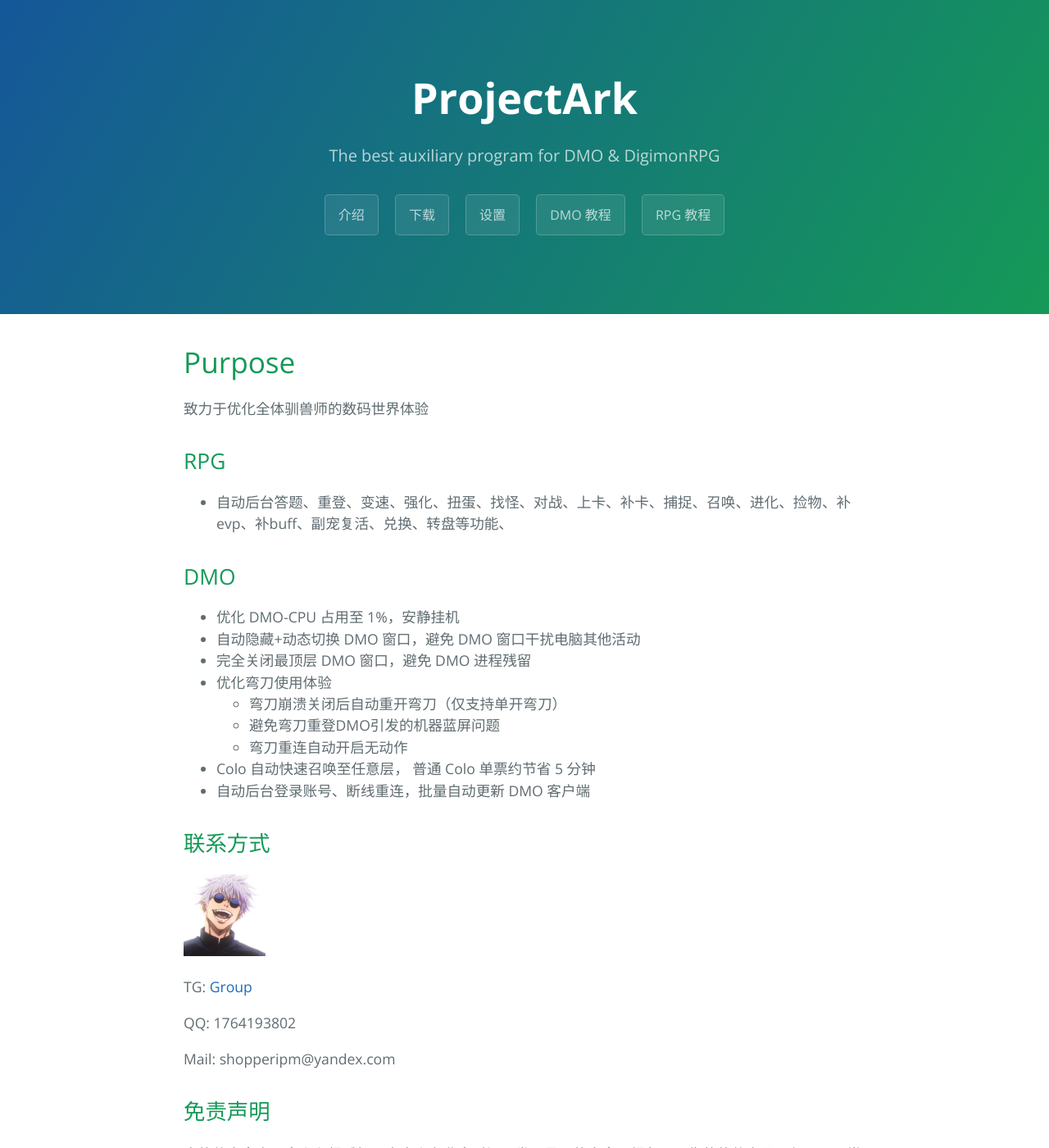
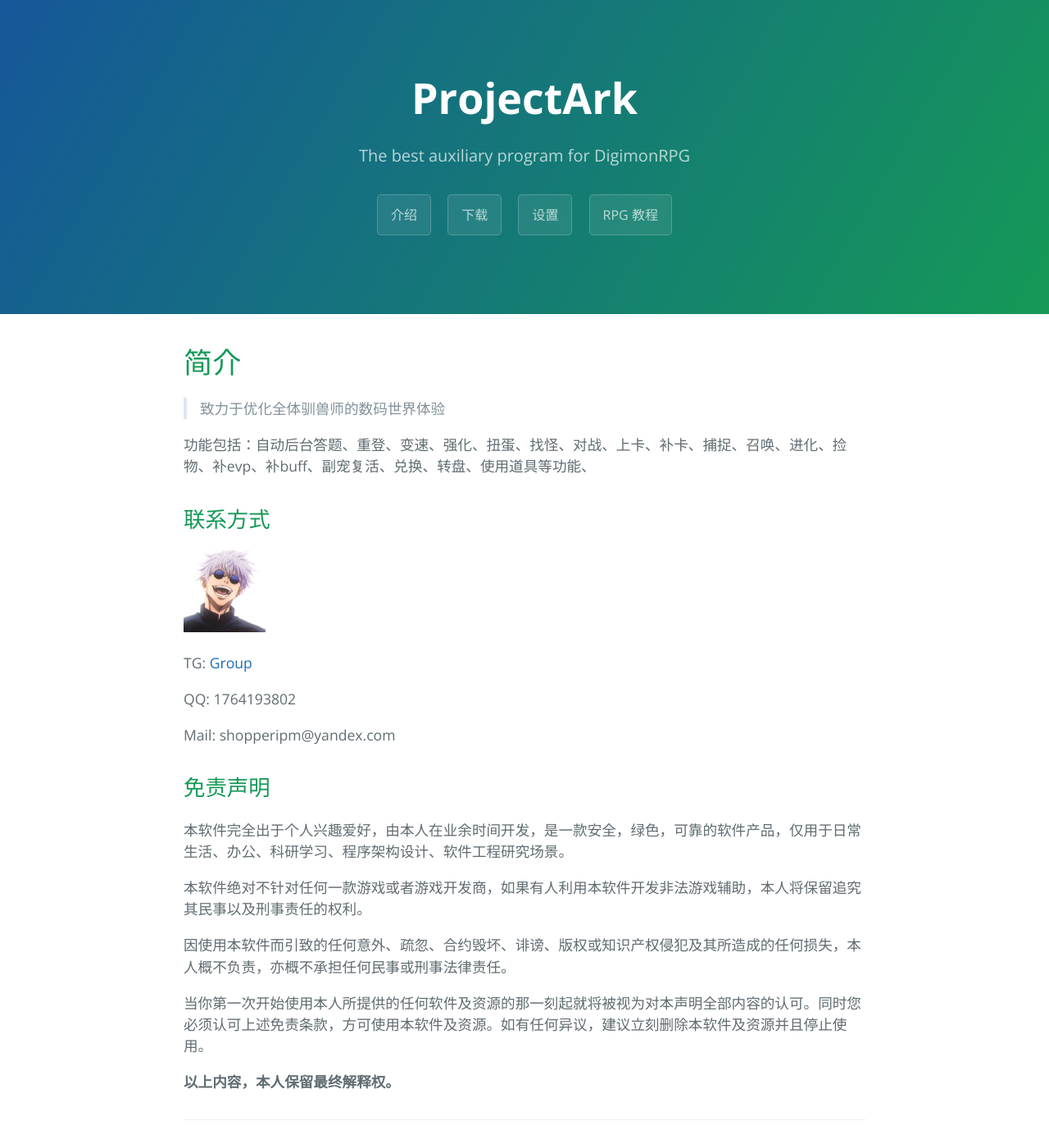
Before and after one commit to ProjectArkClub/ProjectArkClub.github.io, a Jekyll site: the page built from index.md, in a window 1280 px wide and 1400 px high. Shown: the whole window at 82% size. Built offline with Jekyll 4.4.1, drawn with Linux system fonts in a browser that asks for light colours; some of the changed text lies outside the part shown.

Commit message:
new version

```diff
--- a/_layouts/default.html
+++ b/_layouts/default.html
@@ -23,7 +23,6 @@
         <a href="/" class="btn">介绍</a>
         <a href="/release" class="btn">下载</a>
         <a href="/setup" class="btn">设置</a>
-        <a href="/dmo" class="btn">DMO 教程</a>
         <a href="/rpg" class="btn">RPG 教程</a>
       {% endif %}
       {% if site.github.is_project_page %}
--- a/index.md
+++ b/index.md
@@ -1,15 +1,15 @@
 ---
 layout: default
 title: ProjectArk
-description: The best auxiliary program for DMO & DigimonRPG
+description: The best auxiliary program for DigimonRPG
 projectArk: True
 ---
-# Purpose
-致力于优化全体驯兽师的数码世界体验
-## RPG
-- 自动后台答题、重登、变速、强化、扭蛋、找怪、对战、上卡、补卡、捕捉、召唤、进化、捡物、补evp、补buff、副宠复活、兑换、转盘等功能、
+# 简介
+> 致力于优化全体驯兽师的数码世界体验
 
-## DMO
+功能包括：自动后台答题、重登、变速、强化、扭蛋、找怪、对战、上卡、补卡、捕捉、召唤、进化、捡物、补evp、补buff、副宠复活、兑换、转盘、使用道具等功能、
+
+<!-- ## DMO
 - 优化 DMO-CPU 占用至 1%，安静挂机
 - 自动隐藏+动态切换 DMO 窗口，避免 DMO 窗口干扰电脑其他活动
 - 完全关闭最顶层 DMO 窗口，避免 DMO 进程残留
@@ -17,9 +17,9 @@
     - 弯刀崩溃关闭后自动重开弯刀（仅支持单开弯刀）
     - 避免弯刀重登DMO引发的机器蓝屏问题
     - 弯刀重连自动开启无动作
-- Colo 自动快速召唤至任意层， 普通 Colo 单票约节省 5 分钟
+- Colo 自动快速召唤至任意层， 普通 Colo 单票约节省 5 分钟 -->
 <!--     - 指定层停止并转入 DATS 参与战斗 -->
-- 自动后台登录账号、断线重连，批量自动更新 DMO 客户端
+<!-- - 自动后台登录账号、断线重连，批量自动更新 DMO 客户端 -->
 
 <!--
 - 自动截胡 Decode-II 扭蛋机，**仅限北美服**
@@ -38,7 +38,7 @@
 <p>Mail: shopperipm@yandex.com</p>
 
 ## 免责声明
-本软件完全出于个人兴趣爱好，由本人在业余时间开发，是一款安全，绿色，可靠的软件产品，仅用于日常生活、办公、科研学习场景。
+本软件完全出于个人兴趣爱好，由本人在业余时间开发，是一款安全，绿色，可靠的软件产品，仅用于日常生活、办公、科研学习、程序架构设计、软件工程研究场景。
 
 本软件绝对不针对任何一款游戏或者游戏开发商，如果有人利用本软件开发非法游戏辅助，本人将保留追究其民事以及刑事责任的权利。
 
@@ -46,4 +46,4 @@
 
 当你第一次开始使用本人所提供的任何软件及资源的那一刻起就将被视为对本声明全部内容的认可。同时您必须认可上述免责条款，方可使用本软件及资源。如有任何异议，建议立刻删除本软件及资源并且停止使用。
 
-以上内容，本人保留最终解释权。
+**以上内容，本人保留最终解释权。**
--- a/release.md
+++ b/release.md
@@ -35,7 +35,7 @@
 
 
 
-新用户请联系[作者](/index#联系方式)注册账号，登录器中赞助、更改密码<!-- ，并将<a href="https://www.ip138.com">此页面（点击）</a>的IP地址发给作者加入白名单 -->
+请联系[作者](/index#联系方式)免费注册账号，登录器中可更改密码<!-- ，并将<a href="https://www.ip138.com">此页面（点击）</a>的IP地址发给作者加入白名单 -->
 
 ![23]({{site.cdn}}/resource/donate_ui.png)
 
--- a/rpg.md
+++ b/rpg.md
@@ -23,7 +23,7 @@
 完整说明详见[此处](/index#免责声明)。
 
 ## 简介
-- 支持自动后台变速、对战、捡物、皇家寻路、副本寻路、强化+9、转盘、扭蛋、兑换、过答题、断线重连
+- 支持自动后台变速、对战、捡物、皇家寻路、副本寻路、强化+9、转盘、扭蛋、兑换、过答题、断线重连、快速点击道具、锁地图
   - 对战支持上卡、智能进化、捕捉、召唤、攻击
   - 战后支持全背包补卡、补evp、补buff、副宠复活等功能。
 
@@ -78,8 +78,8 @@
       ![13]({{site.cdn}}/resource/select_item.png)
       ![13]({{site.cdn}}/resource/select_item_2.png)
   - 注意：
-    - 已知机器**高CPU负载**时无法捡物，可取消勾选不需要捡的道具缓解
-    - 不分显示器显示字体有差异，若出现已勾选物品无法拾取情况，请咨询作者并告知显示器参数
+    - 已知机器**高CPU负载**时无法捡物，可取消勾选不需要捡的道具缓解，并勾选“低性能模式”
+    - 不分机器显示字体有差异，若出现已勾选物品无法拾取情况，请咨询作者
 - 兑换: 兑换类型和次数，不用时请关闭。
   - 用法：设置好后点运行，手动与NPC对话一次即可
 - 变速优化: 屏蔽用户键盘，提升变速效果
@@ -102,7 +102,12 @@
   - 地图：开启或关闭小地图
   - 聊天：聊天框小中大
 - 扭蛋：开启后点击“运行”，游戏内点击扭蛋机
-- 强化：装备放至第一格，象征、增效放至主背包且不被遮挡，需准确选择初始等级，运行后点击相应NPC
+- 强化：装备放至第一格，象征、增效放至主背包且不被遮挡，需准确选择初始等级，启动功能后点击相应NPC
+- 锁地图：
+  - 第一次使用时需根据提示点击三次按钮分析游戏数据
+  - 数据解析完毕后，单击锁定/解锁小地图
+  - 小地图处于锁定状态时切换地图不会隐藏或改变锁定的小地图（仅支持服不服）
+- 快速点击：自动使用主背包第一格道具直到用完。
 
 <!--
 - 变速：官服自动禁用此功能
@@ -117,6 +122,6 @@
 ## RBUFF 界面
 
   ![12]({{site.cdn}}/resource/RBuff.png)
-- 自动 buff: 将 buff 道具放在主背包中即可（北美服有提前吃BUFF的问题）
+- 自动 buff: 将 buff 道具放在主背包中即可
 
 ## 常见问题
```
Also changed, not shown: other parts of _layouts/default.html (+1 -1 lines), other parts of rpg.md (+2 -2 lines), setup.md (+0 -3 lines), resource/main.png, resource/rpg_config.png.
